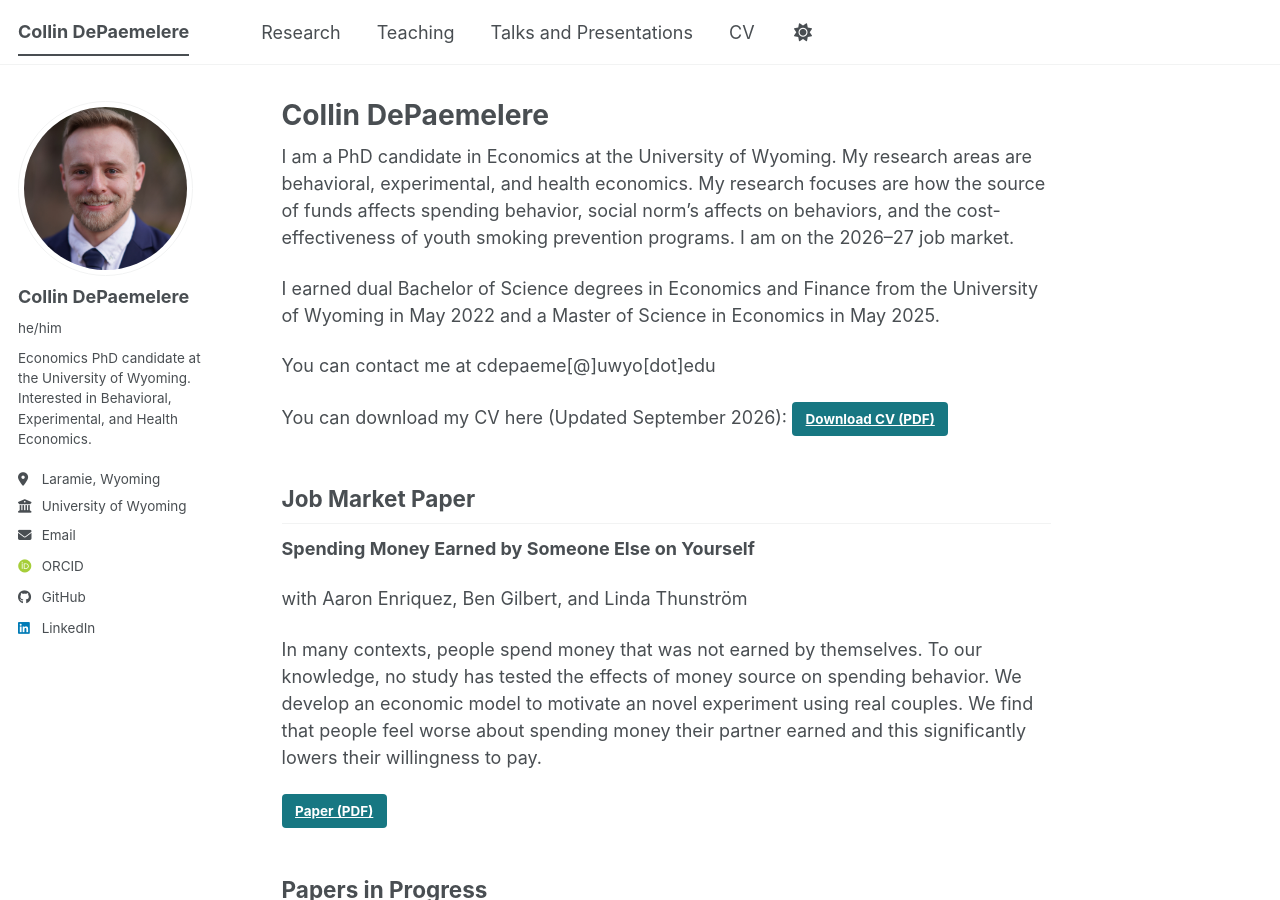
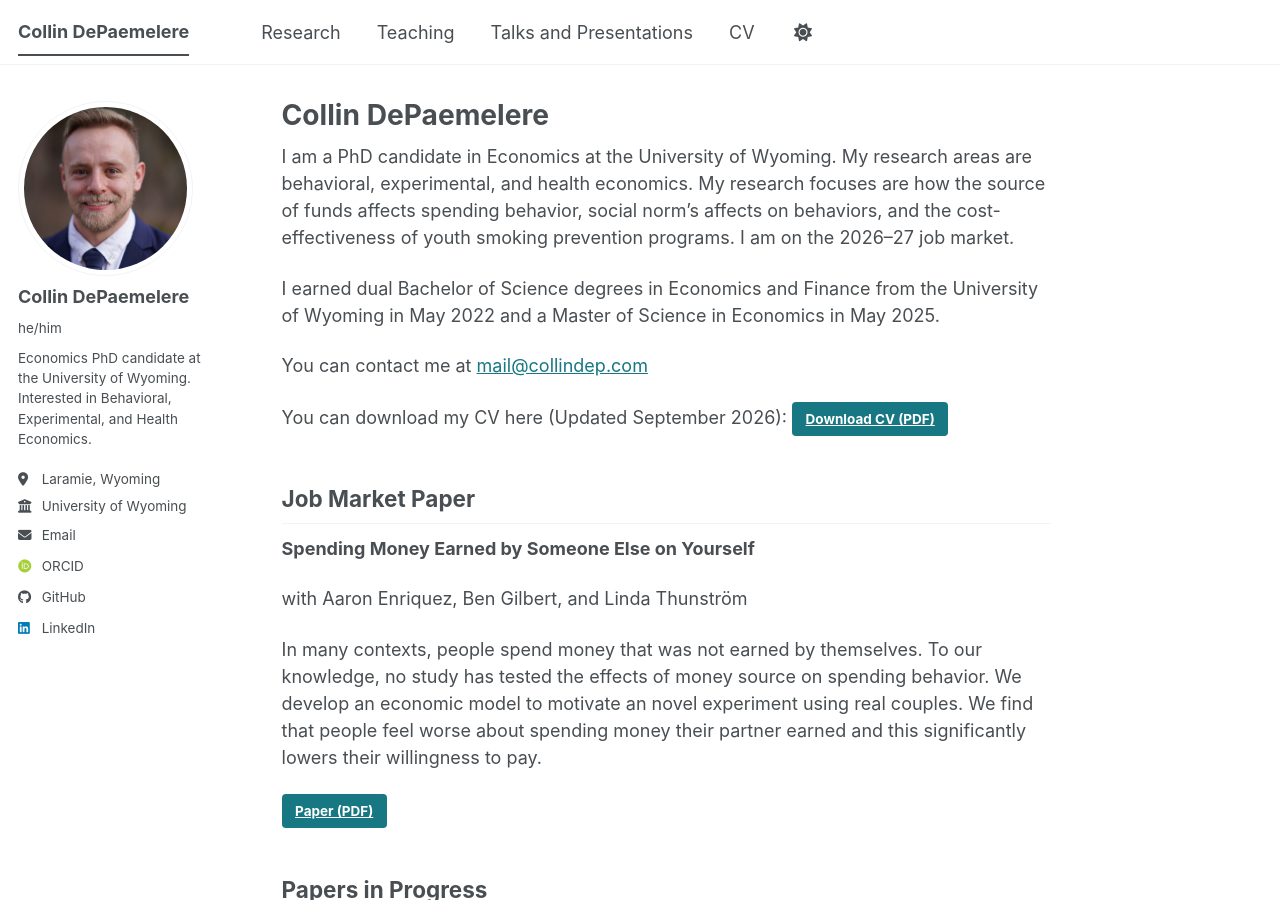
Before and after one commit to CollinDeP/collindep.github.io, a Jekyll site: the page built from _pages/about.md, in a window 1280 px wide and 900 px high. Built offline with Jekyll 4.4.1, drawn with Linux system fonts in a browser that asks for light colours; some web fonts are replaced; a script bundle is joined from its source files by our own code; library files that are not in the unit come from our copies.

Commit message:
Updated email addresses

```diff
--- a/_config.yml
+++ b/_config.yml
@@ -30,7 +30,7 @@ author:
   location         : "Laramie, Wyoming"
   employer         : "University of Wyoming"
   uri              : # URL
-  email            : "cdepaeme@uwyo.edu"
+  email            : "mail@collindep.com"
 
   # Academic websites
   academia         : # URL
--- a/_pages/about.md
+++ b/_pages/about.md
@@ -11,7 +11,7 @@ I am a PhD candidate in Economics at the University of Wyoming. My research area
 
 I earned dual Bachelor of Science degrees in Economics and Finance from the University of Wyoming in May 2022 and a Master of Science in Economics in May 2025.
 
-You can contact me at cdepaeme\[@]uwyo\[dot]edu
+You can contact me at [mail@collindep.com](mailto:mail@collindep.com)
 
 You can download my CV here (Updated September 2026): [Download CV (PDF)](/files/DePaemelere_CV.pdf){: .btn}
 
```
